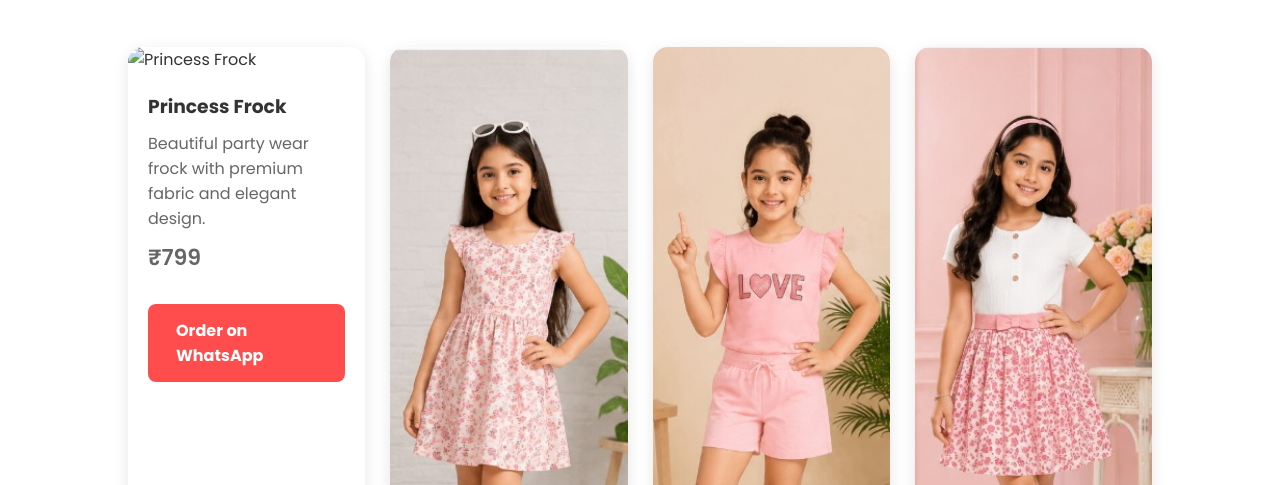
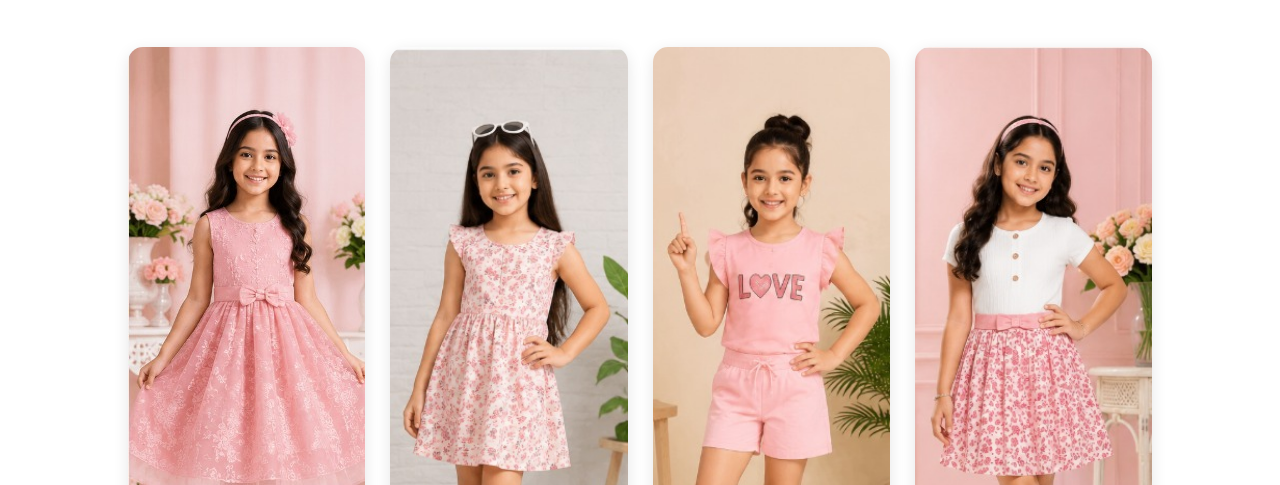
Before and after one commit to 24Manish-ctr/fashion-collection, a website: page girls.html in a window 1280 px wide. Shown: the part 315-800 px from the top of the page. Drawn offline with Linux system fonts and the light colour scheme.

Commit message:
Update girls.html

```diff
--- a/girls.html
+++ b/girls.html
@@ -34,7 +34,7 @@
 
         <!-- Product 1 -->
         <div class="product-card">
-            <img src="images/princess Frock.jpeg" alt="Princess Frock">
+            <img src="images/product_1.jpeg" alt="Princess Frock">
 
             <div class="product-info">
                 <h3>Princess Frock</h3>
```
